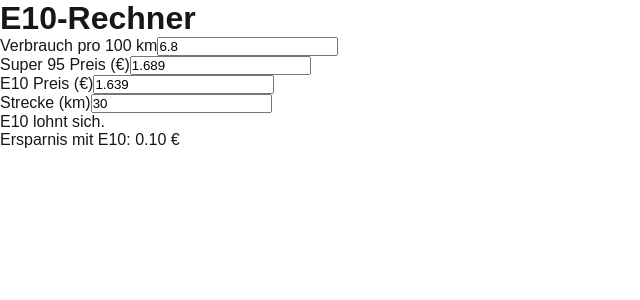
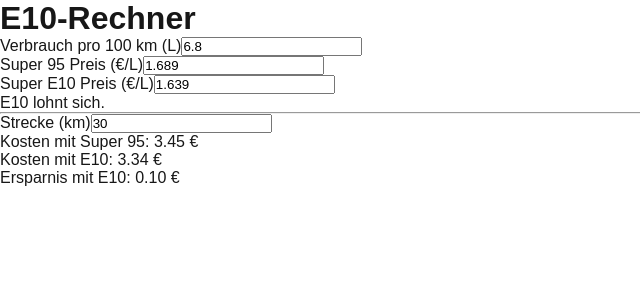
Before and after one commit to yatamci/E10-Rechner, a Next.js app: page / in a window 1280 px wide. Shown: the top 300 px of the page, without its empty margins (0-640 px from the left). Built offline with nearby package versions, Linux system fonts and the light colour scheme.

Commit message:
fix: Layout & Logik verbessert, Fahrkosten-Rechner ergänzt

```diff
--- a/app/page.tsx
+++ b/app/page.tsx
@@ -16,19 +16,23 @@ export default function Home() {
   const kostenE10 = (v / 100) * km * pE10;
   const differenz = +(kosten95 - kostenE10).toFixed(2);
   const prozent = 100 * (1 - pE10 / p95);
-  const lohnt = prozent < 0
-    ? "Mehrkosten mit E10:"
-    : prozent < 2
-    ? "E10 lohnt sich nicht wirklich."
-    : "Ersparnis mit E10:";
+
+  let lohntText = "";
+  if (prozent >= 2) {
+    lohntText = "E10 lohnt sich.";
+  } else if (prozent >= 0) {
+    lohntText = "E10 lohnt sich nicht wirklich.";
+  } else {
+    lohntText = "E10 ist teurer als Super 95.";
+  }
 
   return (
     <main className="flex min-h-screen flex-col items-center justify-start p-4">
       <h1 className="text-2xl font-bold mb-6">E10-Rechner</h1>
 
-      <div className="flex flex-col gap-4 w-full max-w-xs">
+      <div className="flex flex-col gap-6 w-full max-w-xs">
         <div>
-          <label className="font-semibold">Verbrauch pro 100 km</label>
+          <label className="block font-semibold mb-1">Verbrauch pro 100 km (L)</label>
           <input
             type="number"
             value={verbrauch}
@@ -38,7 +42,7 @@ export default function Home() {
         </div>
 
         <div>
-          <label className="font-semibold">Super 95 Preis (€)</label>
+          <label className="block font-semibold mb-1">Super 95 Preis (€/L)</label>
           <input
             type="number"
             value={preisSuper}
@@ -48,7 +52,7 @@ export default function Home() {
         </div>
 
         <div>
-          <label className="font-semibold">E10 Preis (€)</label>
+          <label className="block font-semibold mb-1">Super E10 Preis (€/L)</label>
           <input
             type="number"
             value={preisE10}
@@ -56,9 +60,19 @@ export default function Home() {
             className="w-full p-2 border rounded"
           />
         </div>
+      </div>
 
+      <div className="mt-8 text-center">
+        <p className={`font-semibold ${prozent < 0 ? "text-red-600" : prozent < 2 ? "text-yellow-600" : "text-green-700"}`}>
+          {lohntText}
+        </p>
+      </div>
+
+      <hr className="w-full my-8 border-gray-300" />
+
+      <div className="flex flex-col gap-6 w-full max-w-xs">
         <div>
-          <label className="font-semibold">Strecke (km)</label>
+          <label className="block font-semibold mb-1">Strecke (km)</label>
           <input
             type="number"
             value={strecke}
@@ -68,22 +82,20 @@ export default function Home() {
         </div>
       </div>
 
-      <div className="mt-8 text-center">
-        {prozent >= 2 && (
-          <p className="text-green-700 font-semibold">E10 lohnt sich.</p>
-        )}
-        {prozent < 2 && prozent >= 0 && (
-          <p className="text-yellow-600 font-semibold">E10 lohnt sich nicht wirklich.</p>
-        )}
-        {prozent < 0 && (
-          <p className="text-red-600 font-semibold">E10 ist teurer als Super 95.</p>
-        )}
-
-        <p className="mt-2">
+      <div className="mt-6 text-center space-y-2">
+        <p>
+          <span className="font-semibold">Kosten mit Super 95:</span>{" "}
+          <span className="font-bold">{kosten95.toFixed(2)} €</span>
+        </p>
+        <p>
+          <span className="font-semibold">Kosten mit E10:</span>{" "}
+          <span className="font-bold">{kostenE10.toFixed(2)} €</span>
+        </p>
+        <p>
           <span className="font-semibold">
-            {lohnt}
+            {prozent < 0 ? "Mehrkosten mit E10:" : "Ersparnis mit E10:"}
           </span>{" "}
-          <span className={prozent < 0 ? "text-red-600 font-bold" : "font-bold"}>
+          <span className={`font-bold ${prozent < 0 ? "text-red-600" : ""}`}>
             {Math.abs(differenz).toFixed(2)} €
           </span>
         </p>
```
